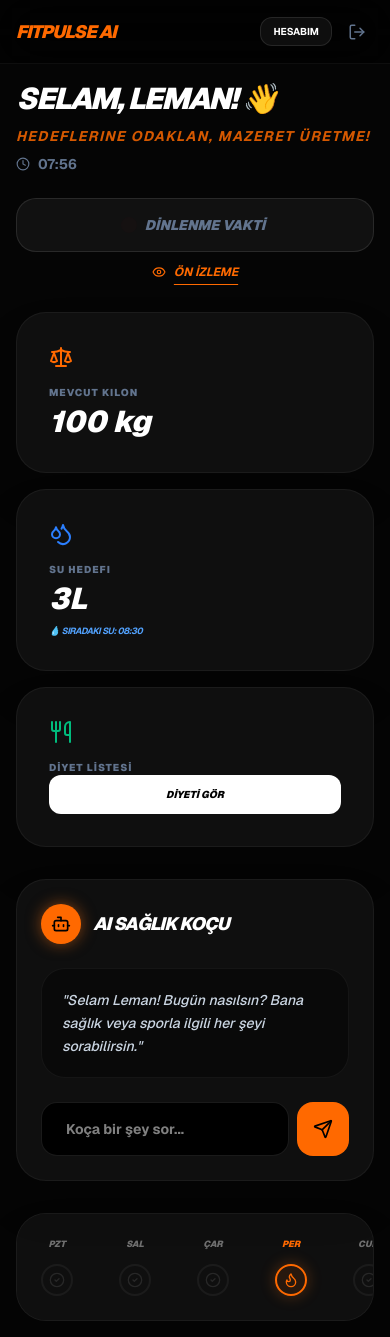
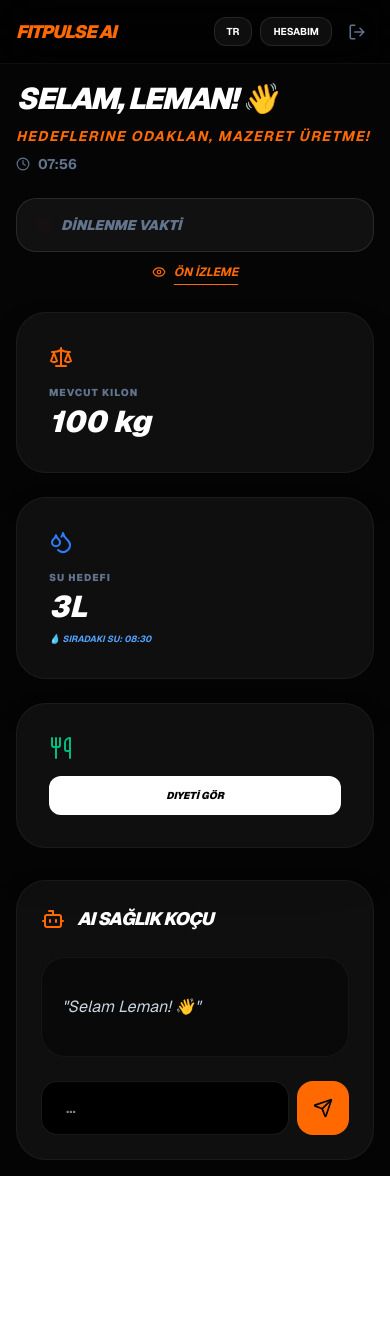
Before and after one commit to aysecode01/fitpulse-ai, a Next.js app in the folder fitpulse-pro/: page /dashboard in a window 390 px wide. After the commit the page ends 1176 px from the top, so only its background shows below. Built offline with nearby package versions, Linux system fonts and the light colour scheme.

Commit message:
Update page.tsx

```diff
--- a/fitpulse-pro/app/dashboard/page.tsx
+++ b/fitpulse-pro/app/dashboard/page.tsx
@@ -1,185 +1,145 @@
 "use client";
 import React, { useState, useEffect } from 'react';
 import { useRouter } from 'next/navigation';
-import { LogOut, Scale, Droplets, Utensils, Clock, Eye, Lock, Send, Bot, Flame, CheckCircle2 } from 'lucide-react';
+import { LogOut, Scale, Droplets, Utensils, Clock, Eye, Lock, Send, Bot, Flame } from 'lucide-react';
 
 const translations: any = {
-  TR: { welcome: "Selam", weight: "Mevcut Kilon", water: "Su Hedefi", diet: "Diyet", aiCoach: "AI SAĞLIK KOÇU", account: "HESABIM", start: "ANTRENMANI BAŞLAT", rest: "DİNLENME VAKTİ", preview: "ÖN İZLEME", nextWater: "Sıradaki Su", days: ['Pzt', 'Sal', 'Çar', 'Per', 'Cum', 'Cmt', 'Paz'] },
+  TR: { welcome: "Selam", weight: "Mevcut Kilon", water: "Su Hedefi", diet: "Diyet", coach: "AI SAĞLIK KOÇU", account: "HESABIM", start: "ANTRENMANI BAŞLAT", rest: "DİNLENME VAKTİ", preview: "ÖN İZLEME", nextWater: "Sıradaki Su", close: "Kapat", moto: "Hedeflerine odaklan, mazeret üretme!" },
+  EN: { welcome: "Hello", weight: "Current Weight", water: "Water Goal", diet: "Diet", coach: "AI HEALTH COACH", account: "ACCOUNT", start: "START WORKOUT", rest: "REST TIME", preview: "PREVIEW", nextWater: "Next Water", close: "Close", moto: "Focus on your goals, no excuses!" },
+  AR: { welcome: "مرحباً", weight: "الوزن الحالي", water: "هدف الماء", diet: "النظام الغذائي", coach: "مدرب الذكاء الاصطناعي", account: "حسابي", start: "ابدأ التمرين", rest: "وقت الراحة", preview: "معاينة", nextWater: "الماء القادم", close: "غلق", moto: "ركز على أهدافك ، لا أعذار!" },
+  UG: { welcome: "خۇش كەپسىز", weight: "ئېغىرلىق", water: "سۇ نىشانى", diet: "يېمەكلىك", coach: "سۈنئىي ئىدراك مەشقاۋۇلى", account: "ھېساباتىم", start: "باشلاش", rest: "ئارام ئېلىش", preview: "كۆرۈش", nextWater: "كېيىنكى سۇ", close: "ياپ", moto: "نىشانىڭىزغا ئەھمىيەت بېرىڭ ، باھانە يوق!" }
 };
 
 export default function Dashboard() {
   const router = useRouter();
+  const [lang, setLang] = useState('TR');
   const [user, setUser] = useState<any>({ name: 'Leman', weight: '100' });
   const [currentTime, setCurrentTime] = useState("");
   const [isTrainingTime, setIsTrainingTime] = useState(false);
   const [showPreview, setShowPreview] = useState(false);
   const [nextWaterTime, setNextWaterTime] = useState("08:30");
-
-  // AI Chat State
   const [chatInput, setChatInput] = useState("");
-  const [aiResponse, setAiResponse] = useState("Selam Leman! Bugün nasılsın? Bana sağlık veya sporla ilgili her şeyi sorabilirsin.");
+  const [aiResponse, setAiResponse] = useState("");
   const [isLoading, setIsLoading] = useState(false);
 
   useEffect(() => {
+    const savedLang = localStorage.getItem('appLang') || 'TR';
+    setLang(savedLang);
     const storedUser = JSON.parse(localStorage.getItem('user') || '{}');
     if (storedUser.name) setUser(storedUser);
+
+    setAiResponse(`${translations[savedLang].welcome} ${storedUser.name || 'Leman'}! 👋`);
 
     const timer = setInterval(() => {
       const now = new Date();
       const timeStr = now.toLocaleTimeString('tr-TR', { hour: '2-digit', minute: '2-digit' });
       setCurrentTime(timeStr);
-
       const active = (timeStr >= "09:00" && timeStr <= "10:30") || (timeStr >= "13:30" && timeStr <= "15:00") || (timeStr >= "19:00" && timeStr <= "20:30");
       setIsTrainingTime(active);
-
       const waterSchedule = ["08:30", "11:00", "14:30", "17:00", "20:00", "22:00"];
-      const next = waterSchedule.find(t => t > timeStr) || waterSchedule[0];
-      setNextWaterTime(next);
+      setNextWaterTime(waterSchedule.find(t => t > timeStr) || waterSchedule[0]);
     }, 1000);
     return () => clearInterval(timer);
   }, []);
 
+  const toggleLang = () => {
+    const langs = ['TR', 'EN', 'AR', 'UG'];
+    const next = langs[(langs.indexOf(lang) + 1) % langs.length];
+    setLang(next);
+    localStorage.setItem('appLang', next);
+  };
+
   const handleAiChat = async () => {
     if (!chatInput || isLoading) return;
-
-    const userMsg = chatInput;
-    setChatInput("");
-    setIsLoading(true);
-    setAiResponse("Koç analiz ediyor... Bekle!");
-
+    const msg = chatInput; setChatInput(""); setIsLoading(true); setAiResponse("...");
     try {
-      const apiKey = process.env.NEXT_PUBLIC_GEMINI_API_KEY;
-      const response = await fetch(
-        `https://generativelanguage.googleapis.com/v1beta/models/gemini-1.5-flash:generateContent?key=${apiKey}`,
-        {
-          method: "POST",
-          headers: { "Content-Type": "application/json" },
-          body: JSON.stringify({
-            contents: [{
-              parts: [{
-                text: `Sen disiplinli, biraz sert ama motive edici bir spor koçusun. Adın FitPulse AI. Sadece sağlık, diyet ve spor konularında kısa cevaplar ver. Diğer konuları reddet. Kullanıcı adı: ${user.name}. Soru: ${userMsg}`
-              }]
-            }]
-          })
-        }
-      );
-
+      const response = await fetch(`https://generativelanguage.googleapis.com/v1beta/models/gemini-1.5-flash:generateContent?key=${process.env.NEXT_PUBLIC_GEMINI_API_KEY}`, {
+        method: "POST", headers: { "Content-Type": "application/json" },
+        body: JSON.stringify({ contents: [{ parts: [{ text: `Sen sert bir spor koçusun. Dil: ${lang}. Kullanıcı: ${user.name}. Soru: ${msg}` }] }] })
+      });
       const data = await response.json();
-      const botReply = data.candidates[0].content.parts[0].text;
-      setAiResponse(botReply);
-    } catch (error) {
-      setAiResponse("Mazeret yok! Bağlantıda bir sorun oldu, tekrar dene.");
-    } finally {
-      setIsLoading(false);
-    }
+      setAiResponse(data.candidates[0].content.parts[0].text);
+    } catch { setAiResponse("Bağlantı hatası!"); } finally { setIsLoading(false); }
   };
 
-  const t = translations.TR;
-  const currentDay = new Date().getDay();
+  const t = translations[lang] || translations.TR;
 
   return (
-    <div className="min-h-screen bg-[#050505] text-white font-sans overflow-x-hidden">
-      {/* NAV */}
+    <div className="min-h-screen bg-[#050505] text-white font-sans overflow-x-hidden" dir={lang === 'AR' || lang === 'UG' ? 'rtl' : 'ltr'}>
       <nav className="border-b border-white/5 bg-black/60 backdrop-blur-xl sticky top-0 z-50 h-16 md:h-20 flex items-center px-4 md:px-8 justify-between">
         <h1 className="text-lg md:text-xl font-black italic uppercase tracking-tighter text-orange-500">FitPulse AI</h1>
         <div className="flex items-center gap-2 md:gap-4">
+          <button onClick={toggleLang} className="px-3 py-1.5 bg-white/5 rounded-xl border border-white/10 text-[10px] font-bold hover:bg-white/10">{lang}</button>
           <button onClick={() => router.push('/pro')} className="px-3 py-1.5 md:px-5 md:py-2 bg-white/5 rounded-xl border border-white/10 text-[10px] md:text-sm font-bold hover:bg-orange-500 hover:text-black transition-all uppercase">{t.account}</button>
           <button onClick={() => router.push('/')} className="p-2 text-slate-500 hover:text-red-500"><LogOut size={18} /></button>
         </div>
       </nav>
 
       <main className="max-w-7xl mx-auto p-4 md:p-8">
-        {/* ÜST KISIM */}
-        <div className="mb-8 md:mb-12 flex flex-col md:flex-row justify-between items-start md:items-end gap-6">
-          <div className="w-full text-left">
-            <h2 className="text-3xl md:text-6xl font-black italic uppercase leading-tight tracking-tighter">
-              {t.welcome}, {user.name}! 👋
-            </h2>
-            <p className="text-orange-500 font-bold mt-2 italic text-sm md:text-lg uppercase tracking-widest animate-pulse">Hedeflerine odaklan, mazeret üretme!</p>
+        <div className="mb-8 md:mb-12 flex flex-col md:flex-row justify-between items-start md:items-end gap-6 text-left">
+          <div className="w-full">
+            <h2 className="text-3xl md:text-6xl font-black italic uppercase leading-tight tracking-tighter">{t.welcome}, {user.name}! 👋</h2>
+            <p className="text-orange-500 font-bold mt-2 italic text-sm md:text-lg uppercase tracking-widest">{t.moto}</p>
             <div className="mt-2 text-slate-500 font-bold flex items-center gap-2 text-sm"><Clock size={14}/> {currentTime}</div>
           </div>
-
           <div className="w-full md:w-auto flex flex-col items-center md:items-end gap-3">
             {isTrainingTime ? (
-              <button onClick={() => router.push('/exercises')} className="w-full md:w-auto px-8 py-5 bg-orange-500 text-black font-black rounded-[20px] shadow-[0_0_30px_rgba(249,115,22,0.3)] hover:scale-105 transition-all uppercase italic text-lg animate-bounce">{t.start}</button>
+              <button onClick={() => router.push('/exercises')} className="w-full md:w-auto px-8 py-5 bg-orange-500 text-black font-black rounded-[20px] shadow-2xl hover:scale-105 transition-all uppercase italic text-lg">{t.start}</button>
             ) : (
               <>
-                <div className="w-full md:w-auto px-6 py-4 bg-[#111] border border-white/10 rounded-[20px] text-slate-500 font-black italic uppercase flex items-center justify-center gap-3 text-sm">
+                <div className="w-full md:w-auto px-6 py-4 bg-[#111] border border-white/10 rounded-[20px] text-slate-500 font-black italic uppercase flex items-center gap-3 text-sm">
                   <span className="w-2 h-2 bg-red-500 rounded-full animate-ping"></span> {t.rest}
                 </div>
-                <button onClick={() => setShowPreview(true)} className="flex items-center gap-2 text-orange-500 hover:text-white font-bold text-xs uppercase transition-all underline underline-offset-8 italic"><Eye size={14} /> {t.preview}</button>
+                <button onClick={() => setShowPreview(true)} className="flex items-center gap-2 text-orange-500 hover:text-white font-bold text-xs uppercase underline underline-offset-8 italic transition-all"><Eye size={14} /> {t.preview}</button>
               </>
             )}
           </div>
         </div>
 
-        {/* ÜÇLÜ KART SİSTEMİ */}
-        <div className="grid grid-cols-1 md:grid-cols-3 gap-4 md:gap-6 mb-8 md:mb-12">
+        <div className="grid grid-cols-1 md:grid-cols-3 gap-6 mb-8 text-left">
           <div className="bg-[#0f0f0f] border border-white/5 p-8 rounded-[30px] md:rounded-[40px] shadow-2xl">
             <Scale className="text-orange-500 mb-4" size={24} />
             <p className="text-slate-500 text-[10px] font-black uppercase tracking-widest">{t.weight}</p>
             <h3 className="text-3xl md:text-4xl font-black italic mt-1">{user.weight} kg</h3>
           </div>
-
-          <div className="bg-[#0f0f0f] border border-white/5 p-8 rounded-[30px] md:rounded-[40px] shadow-2xl text-left">
+          <div className="bg-[#0f0f0f] border border-white/5 p-8 rounded-[30px] md:rounded-[40px] shadow-2xl">
             <Droplets className="text-blue-500 mb-4" size={24} />
             <p className="text-slate-500 text-[10px] font-black uppercase tracking-widest">{t.water}</p>
             <h3 className="text-3xl md:text-4xl font-black italic mt-1">3L</h3>
-            <div className="mt-2 text-[9px] font-bold text-blue-400 italic uppercase tracking-tighter">💧 {t.nextWater}: {nextWaterTime}</div>
+            <div className="mt-2 text-[9px] font-bold text-blue-400 italic uppercase">💧 {t.nextWater}: {nextWaterTime}</div>
           </div>
-
           <div className="bg-[#0f0f0f] border border-white/5 p-8 rounded-[30px] md:rounded-[40px] shadow-2xl flex flex-col justify-between">
             <Utensils className="text-emerald-500 mb-4" size={24} />
-            <p className="text-slate-500 text-[10px] font-black uppercase tracking-widest text-left">DİYET LİSTESİ</p>
-            <button onClick={() => router.push('/diet')} className="w-full py-3 bg-white text-black font-black rounded-xl text-[10px] hover:bg-emerald-500 transition-all uppercase italic">DİYETİ GÖR</button>
+            <button onClick={() => router.push('/diet')} className="w-full py-3 bg-white text-black font-black rounded-xl text-[10px] hover:bg-emerald-500 transition-all uppercase italic">{t.diet}İ GÖR</button>
           </div>
         </div>
 
-        {/* AI CHAT KOÇU (Adım sayar yerine gelen dev alan) */}
-        <div className="bg-[#0f0f0f] border border-white/5 rounded-[30px] md:rounded-[40px] p-6 md:p-8 mb-8 shadow-2xl text-left relative overflow-hidden">
-          <div className="flex items-center gap-3 mb-6 relative z-10">
-            <div className="w-10 h-10 bg-orange-500 rounded-full flex items-center justify-center shadow-[0_0_15px_rgba(249,115,22,0.5)]">
-              <Bot size={20} className="text-black" />
-            </div>
-            <h3 className="font-black italic text-lg uppercase tracking-tighter">AI SAĞLIK KOÇU</h3>
+        <div className="bg-[#0f0f0f] border border-white/5 rounded-[30px] md:rounded-[40px] p-6 md:p-8 shadow-2xl text-left">
+          <div className="flex items-center gap-3 mb-6 font-black italic uppercase tracking-tighter text-lg">
+            <Bot className="text-orange-500 shadow-orange-500/20" /> {t.coach}
           </div>
-
-          <div className="bg-black/40 border border-white/5 p-5 rounded-3xl mb-6 min-h-[100px] flex items-center relative z-10 transition-all">
-            <p className="text-slate-300 italic font-medium text-sm md:text-base leading-relaxed">"{aiResponse}"</p>
-          </div>
-
-          <div className="flex gap-2 relative z-10">
-            <input
-              type="text"
-              value={chatInput}
-              onChange={(e) => setChatInput(e.target.value)}
-              onKeyPress={(e) => e.key === 'Enter' && handleAiChat()}
-              placeholder="Koça bir şey sor..."
-              className="flex-1 bg-black border border-white/10 rounded-2xl px-6 py-4 text-sm font-bold focus:outline-none focus:border-orange-500 transition-all"
-            />
-            <button onClick={handleAiChat} className="bg-orange-500 text-black p-4 rounded-2xl hover:bg-orange-400 transition-all">
-              <Send size={20} />
-            </button>
-          </div>
-        </div>
-
-        {/* TAKVİM */}
-        <div className="bg-[#0f0f0f] border border-white/5 rounded-[30px] md:rounded-[50px] p-6 md:p-10 shadow-2xl overflow-x-auto">
-          <div className="flex justify-between min-w-[500px] md:min-w-0">
-            {t.days.map((gun: string, i: number) => {
-              const isToday = (i + 1) === currentDay || (currentDay === 0 && i === 6);
-              return (
-                <div key={i} className="text-center">
-                  <p className={`text-[9px] md:text-[10px] font-black uppercase mb-3 italic ${isToday ? 'text-orange-500' : 'opacity-40'}`}>{gun}</p>
-                  <div className={`w-8 h-8 md:w-10 md:h-10 rounded-full border-2 flex items-center justify-center transition-all ${isToday ? 'border-orange-500 bg-orange-500/10 shadow-[0_0_15px_rgba(249,115,22,0.3)]' : 'border-white/5'}`}>
-                    {isToday ? <Flame size={16} className="text-orange-500" /> : <CheckCircle2 size={16} className="opacity-10" />}
-                  </div>
-                </div>
-              );
-            })}
+          <div className="bg-black/40 border border-white/5 p-5 rounded-3xl mb-6 min-h-[100px] flex items-center text-slate-300 italic">"{aiResponse}"</div>
+          <div className="flex gap-2">
+            <input type="text" value={chatInput} onChange={(e) => setChatInput(e.target.value)} onKeyPress={(e) => e.key === 'Enter' && handleAiChat()} placeholder="..." className="flex-1 bg-black border border-white/10 rounded-2xl px-6 py-4 text-sm font-bold focus:border-orange-500 outline-none transition-all" />
+            <button onClick={handleAiChat} className="bg-orange-500 text-black p-4 rounded-2xl hover:bg-orange-400"><Send size={20} /></button>
           </div>
         </div>
       </main>
+
+      {showPreview && (
+        <div className="fixed inset-0 z-[100] bg-black/95 backdrop-blur-md flex items-center justify-center p-4">
+          <div className="max-w-md w-full bg-[#111] p-10 rounded-[40px] border border-white/10 relative shadow-2xl">
+            <button onClick={() => setShowPreview(false)} className="absolute top-6 right-8 text-slate-500 font-black hover:text-white uppercase text-[10px] tracking-widest">{t.close}</button>
+            <h3 className="text-2xl font-black italic uppercase mb-8 text-orange-500 tracking-tighter text-left">EGZERSİZ PROGRAMI</h3>
+            <div className="space-y-4 opacity-50 grayscale text-left">
+              {["Isınma - 5 Dakika", "Squat - 3x15", "Şınav - 3x10", "Plank - 60 Sn"].map((ex, i) => (
+                <div key={i} className="p-4 bg-white/5 rounded-2xl flex justify-between items-center border border-white/5"><span className="font-bold italic text-sm">{ex}</span><Lock size={14}/></div>
+              ))}
+            </div>
+            <p className="mt-8 text-[10px] text-center font-bold text-slate-500 uppercase italic">Saatinde gel, kilitleri açalım!</p>
+          </div>
+        </div>
+      )}
     </div>
   );
 }
```
